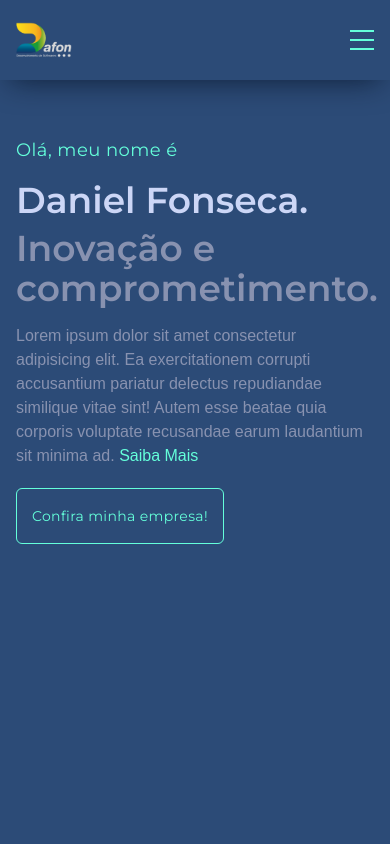
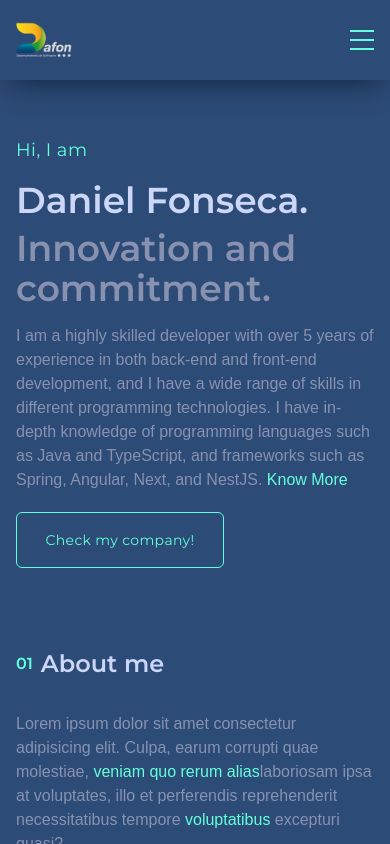
Before and after one commit to Daniel-Fonseca-da-Silva/portfolio-website, a Next.js app: page / in a window 390 px wide. Built offline with nearby package versions, Linux system fonts and the light colour scheme; a web font is replaced by a local one.

Commit message:
feat: Added another resources

```diff
--- a/components/Banner.tsx
+++ b/components/Banner.tsx
@@ -12,7 +12,7 @@ const Banner = () => {
         transition={{ duration: 0.5, delay: 0.6 }}
         className="text-lg font-titleFont tracking-wide text-textGreen"
       >
-        Olá, meu nome é
+        Hi, I am
       </motion.h3>
       <motion.h1
         initial={{ y: 10, opacity: 0 }}
@@ -22,7 +22,7 @@ const Banner = () => {
       >
         Daniel Fonseca.{" "}
         <span className="text-textDark mt-2 lgl:mt-4 text-4xl">
-          Inovação e comprometimento.
+          Innovation and commitment.
         </span>
       </motion.h1>
       <motion.p
@@ -32,13 +32,10 @@ const Banner = () => {
         className="text-base md:max-w-[650px] text-textDark font-medium"
       >
         {" "}
-        Lorem ipsum dolor sit amet consectetur adipisicing elit. Ea
-        exercitationem corrupti accusantium pariatur delectus repudiandae
-        similique vitae sint! Autem esse beatae quia corporis voluptate
-        recusandae earum laudantium sit minima ad.{" "}
+       I am a highly skilled developer with over 5 years of experience in both back-end and front-end development, and I have a wide range of skills in different programming technologies. I have in-depth knowledge of programming languages such as Java and TypeScript, and frameworks such as Spring, Angular, Next, and NestJS.{" "}
         <a href="https://github.com/Daniel-Fonseca-da-Silva" target="_blank">
           <span className="text-textGreen inline-flex relative cursor-pointer h-7 overflow-hidden group">
-            Saiba Mais
+            Know More
             <span className="absolute w-full h-[1px] bg-textGreen left-0 bottom-1 -translate-x-[110%] group-hover:translate-x-0 transition-transform duration-500"></span>
           </span>
         </a>
@@ -49,7 +46,7 @@ const Banner = () => {
         transition={{ duration: 0.5, delay: 0.9 }}
         className="w-52 h-14 text-sm font-titleFont border border-textGreen rounded-md text-textGreen tracking-wide hover:bg-hoverColor duration-300"
       >
-        Confira minha empresa!
+        Check my company!
       </motion.button>
     </section>
   );
--- /dev/null
+++ b/components/SectiontTitle.tsx
@@ -0,0 +1,18 @@
+interface Props {
+  title: string;
+  titleNo: string;
+}
+
+const SectiontTitle = ({ title, titleNo }: Props) => {
+  return (
+    <h2 className="font-titleFont text-2xl font-semibold flex items-center">
+      <span className="text-base md:text-lg text-textGreen mr-2">
+        {titleNo}
+      </span>
+      {title}
+      <span className="md:inline-flex md:w-60 lgl:w-72 h-[.5px] bg-gray-600 ml-6"></span>
+    </h2>
+  );
+};
+
+export default SectiontTitle;
--- a/pages/index.tsx
+++ b/pages/index.tsx
@@ -1,3 +1,4 @@
+import About from "@/components/About";
 import Banner from "@/components/Banner";
 import LeftSide from "@/components/LeftSide";
 import Navbar from "@/components/Navbar";
@@ -27,7 +28,7 @@ export default function Home() {
           </motion.div>
           <div className="h-[88vh] w-full mx-auto p-4">
             <Banner />
-            {/* About */}
+            <About />
             {/* Experience */}
             {/* Projects */}
             {/* Archive */}
```
